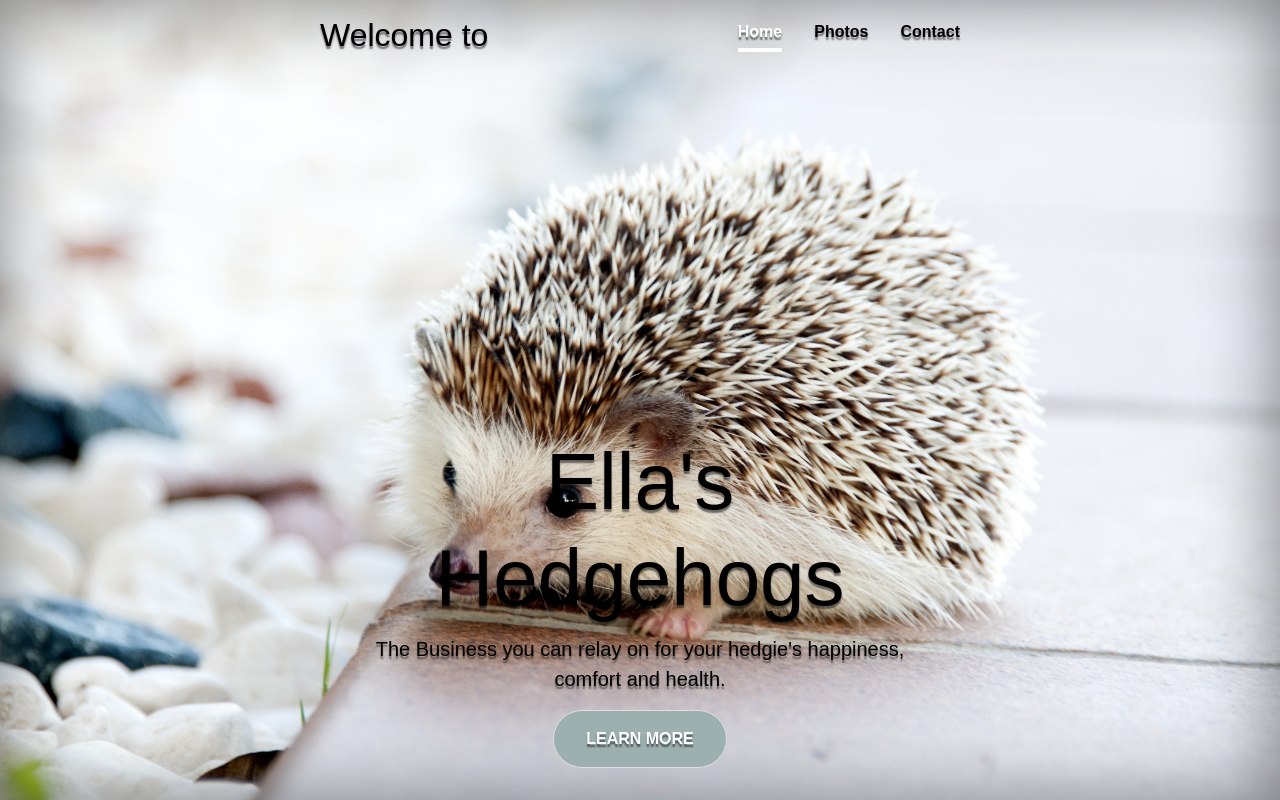
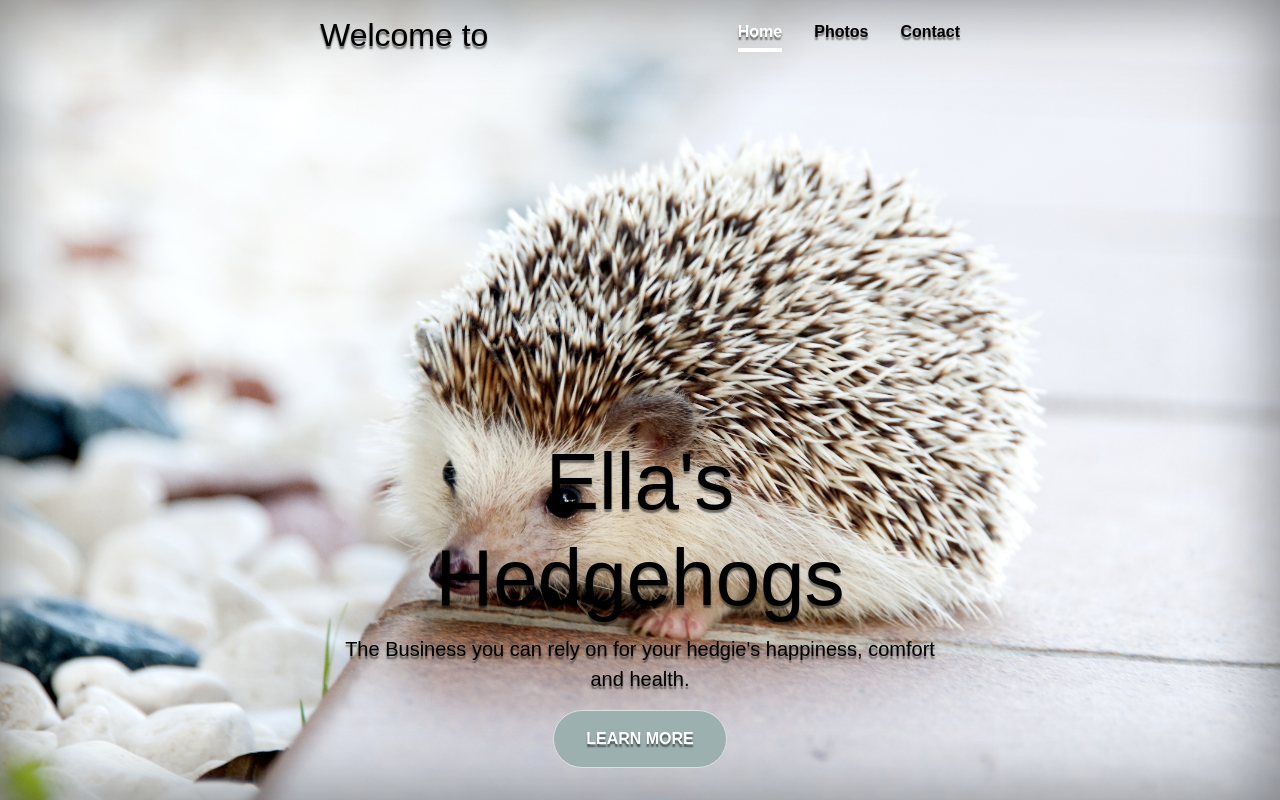
Before and after one commit to Jenique22/-Ella-s-Hedgehogs.github.io.-, a plain HTML site: page index.html in a window 1280 px wide. Drawn offline with nearby package versions, Linux system fonts and the light colour scheme.

Commit message:
Update index.html

```diff
--- a/index.html
+++ b/index.html
@@ -54,7 +54,7 @@
 
   <main role="main" class="inner cover">
     <h1 class="animate__bounce">Ella's Hedgehogs</h1>
-    <p class="lead">The Business you can relay on for your hedgie's happiness, comfort and health.</p>
+    <p class="lead">The Business you can rely on for your hedgie's happiness, comfort and health.</p>
     <p class="lead">
       <a href="Learn more.html" class="btn btn-primary btn-xl">Learn more</a>
     </p>
```
